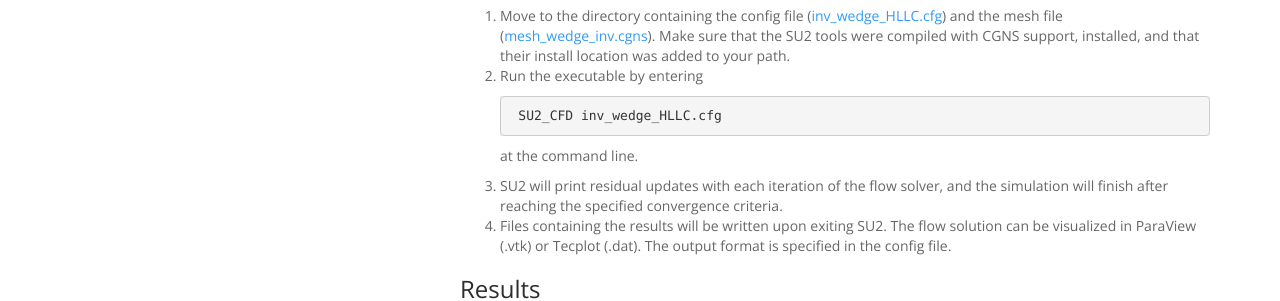
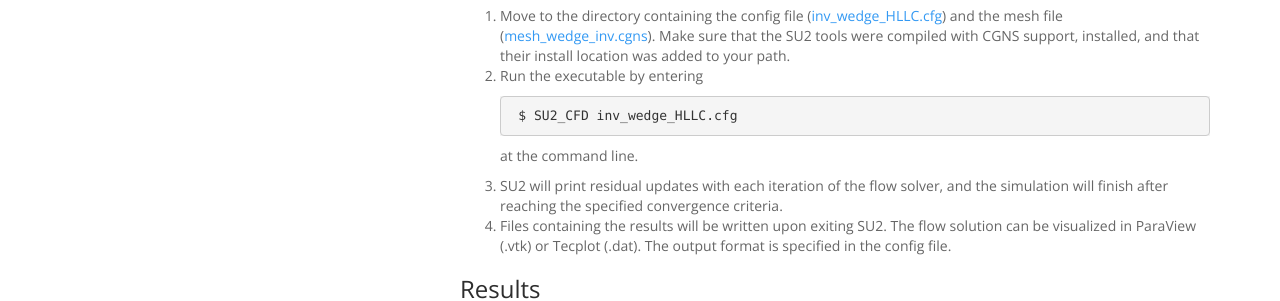
Before and after one commit to tdunning/Tutorials, a Jekyll site: the page built from _docs/basic_features/Inviscid_Wedge.md, in a window 1280 px wide and 900 px high, scrolled down 4350 px. Shown: the part 152-453 px from the top of the window. Built offline with Jekyll 4.4.1, drawn with Linux system fonts in a browser that asks for light colours; nearby versions of some CDN libraries; comment, search, counter and statistics services are not loaded.

````diff
--- a/_docs/basic_features/Inviscid_Wedge.md
+++ b/_docs/basic_features/Inviscid_Wedge.md
@@ -146,7 +146,7 @@ The wedge simulation is small and will execute quickly on a single workstation o
  2. Run the executable by entering
 
      ```
-     SU2_CFD inv_wedge_HLLC.cfg
+     $ SU2_CFD inv_wedge_HLLC.cfg
      ```
 
      at the command line.
````
